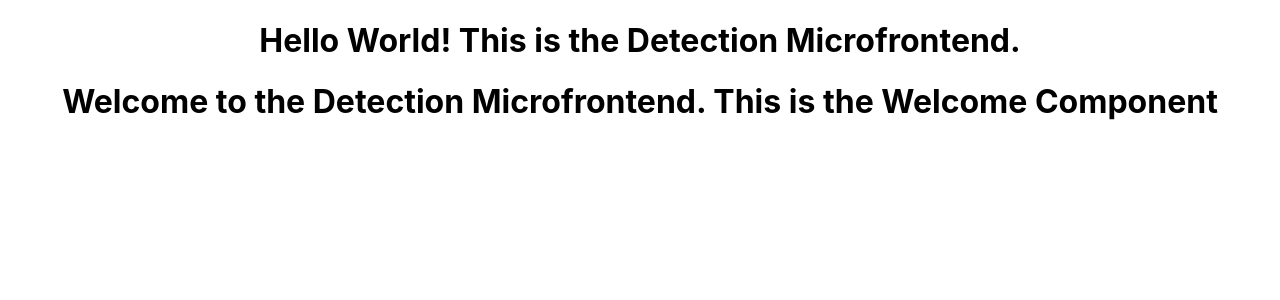
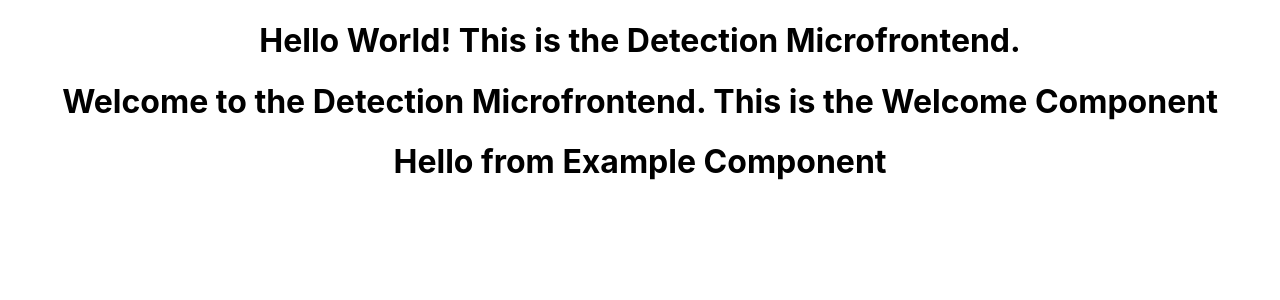
Before and after one commit to PrajwalBS-coder/Front-End, a React (Create React App) app: page / in a window 1280 px wide. Shown: the top 300 px of the page. Built offline with nearby package versions, Linux system fonts and the light colour scheme.

Commit message:
Adds a new example component without JSX
Introduces a sample component using React.createElement
to demonstrate alternative rendering without JSX.
Enhances component variety for learning or demonstration purposes.

```diff
--- a/src/App.js
+++ b/src/App.js
@@ -1,12 +1,14 @@
 import './App.css';
 import Greet from './components/Greet';
 import Welcome from './components/Welcome';
+import { Example } from './components/Expmple';
 
 function App() {
   return (
     <div className="App">
       <Greet />
       <Welcome />
+      <Example />
     </div>
   );
 }
--- /dev/null
+++ b/src/components/Expmple.js
@@ -0,0 +1,15 @@
+import React from 'react'
+
+// export function Example() {
+//   return (
+//     <div>
+//       <h1>This is an Example Component</h1>
+//     </div>
+//   )
+// }//using jsx
+//
+export const Example = () => {
+    return (
+      React.createElement('div',null,React.createElement('h1',null,"Hello from Example Component"))
+    )
+  }//without using jsx
```
